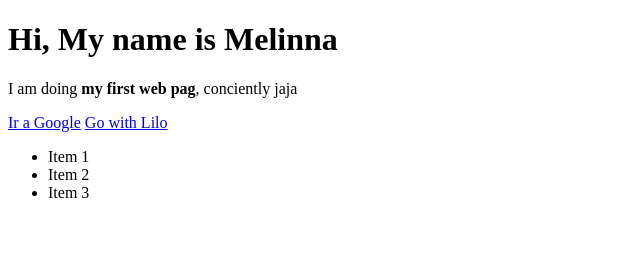
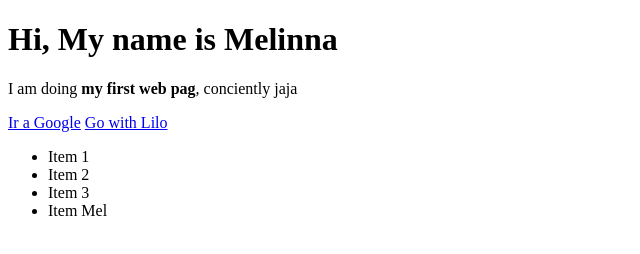
Before and after one commit to melinna-rojas/using-GIT, a plain HTML site: page index.html in a window 1280 px wide. Shown: the full height of the page, 0-640 px from the left. Drawn offline with Linux system fonts and the light colour scheme.

Commit message:
agregue una linea de codigo uwwuwu

```diff
--- a/index.html
+++ b/index.html
@@ -20,6 +20,7 @@
       <li>Item 1</li>
       <li>Item 2</li>
       <li>Item 3</li>
+      <li>Item Mel</li>
     </ul>
   </body>
 </html>
```
